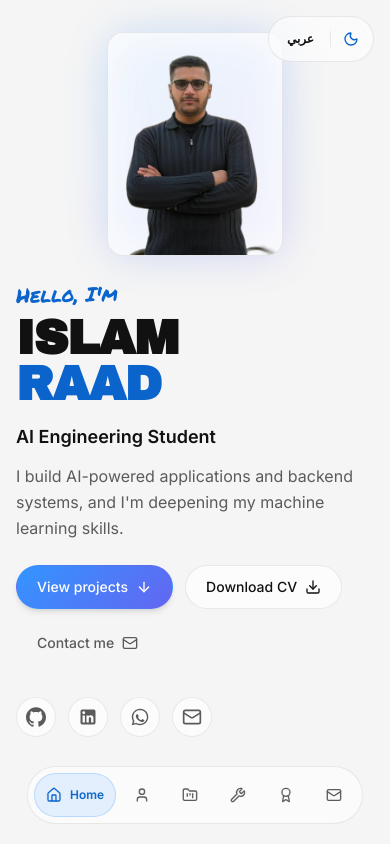
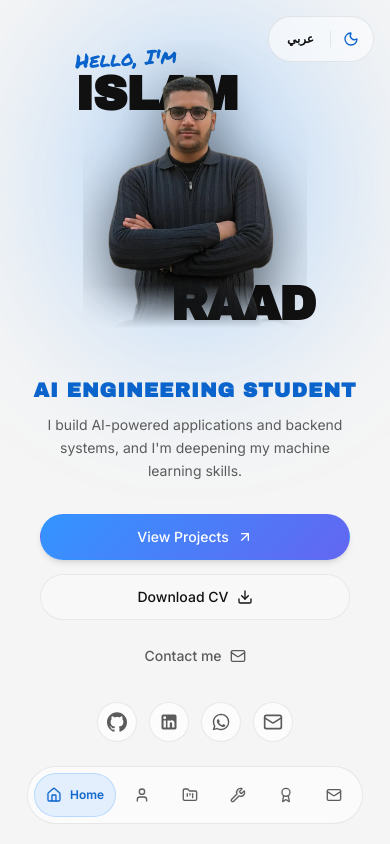
Before and after one commit to Islam-Raad-dev/Profile, a Next.js app: page / in a window 390 px wide. Shown: the top 844 px of the page. Built offline with nearby package versions, Linux system fonts and the light colour scheme; no server answers.

Commit message:
feat(hero): redesign home section to match desktop and mobile mockups

```diff
--- a/src/components/sections/hero/HeroSection.tsx
+++ b/src/components/sections/hero/HeroSection.tsx
@@ -1,6 +1,6 @@
 'use client';
 
-import React, { useState } from 'react';
+import React from 'react';
 import Image from 'next/image';
 import { motion, type Variants } from 'motion/react';
 import { CUBIC_EASE } from '@/lib/motion';
@@ -11,12 +11,11 @@ import { useLang } from '@/lib/i18n';
 import { useReducedMotion } from '@/lib/media';
 import { Button } from '@/components/ui/Button';
 import { SocialIcons } from '@/components/ui/SocialIcons';
-import { ArrowDown, Download, Mail } from 'lucide-react';
+import { ArrowUpRight, Download, Mail } from 'lucide-react';
 
 export function HeroSection() {
   const { lang, t } = useLang();
   const reducedMotion = useReducedMotion();
-  const [photoError, setPhotoError] = useState(false);
 
   const containerVariants: Variants = {
     hidden: { opacity: 0 },
@@ -49,121 +48,138 @@ export function HeroSection() {
     <section
       id="home"
       aria-labelledby="hero-name"
-      className="relative min-h-[calc(100vh-100px)] flex items-center justify-center pt-8 pb-16 md:py-20"
+      className="relative min-h-[calc(100vh-140px)] flex flex-col items-center justify-center pt-4 pb-12 md:py-12"
     >
       <div className="w-full max-w-6xl mx-auto px-4 sm:px-6 lg:px-8">
         <motion.div
           variants={containerVariants}
           initial="hidden"
           animate="visible"
-          className="grid grid-cols-1 md:grid-cols-12 gap-6 md:gap-12 items-center"
+          className="flex flex-col items-center justify-center text-center w-full"
         >
           <motion.div
             variants={itemVariants}
-            className="md:hidden flex justify-center w-full"
+            className="hidden md:flex items-center justify-center relative w-full"
           >
-            <div className="relative w-44 h-56">
-              <div className="absolute inset-0 rounded-2xl bg-[image:var(--gradient)] opacity-30 blur-xl scale-95" />
-              <div className="relative w-full h-full rounded-2xl border border-border bg-card overflow-hidden shadow-card flex items-center justify-center">
-                {!photoError ? (
+            <div className="flex-1 flex flex-col items-end text-end z-0 pe-2 lg:pe-4">
+              <span className="font-handwriting text-accent-text dark:text-accent text-2xl lg:text-3xl block transform -rotate-3 mb-1 select-none">
+                {t(profile.greeting)}
+              </span>
+              <h1
+                id="hero-name"
+                className="font-display font-black text-6xl md:text-7xl lg:text-8xl xl:text-9xl tracking-tight text-text uppercase leading-none select-none"
+              >
+                {profile.heroName.line1[lang]}
+              </h1>
+            </div>
+
+            <div className="relative z-10 shrink-0 w-64 md:w-72 lg:w-80 xl:w-96 h-80 md:h-[400px] lg:h-[450px] -mx-6 md:-mx-8 lg:-mx-12">
+              <div className="absolute inset-0 bg-accent/25 dark:bg-accent/35 blur-3xl rounded-full scale-110 pointer-events-none" />
+              <div className="relative w-full h-full [mask-image:linear-gradient(to_bottom,black_85%,transparent_100%)]">
                 <Image
                   src="/images/islam.png"
                   alt={t(profile.fullName)}
                   fill
-                    sizes="176px"
                   priority
-                    className="object-cover object-top"
-                    onError={() => setPhotoError(true)}
+                  sizes="(min-width: 1024px) 384px, 320px"
+                  className="object-contain object-bottom drop-shadow-[0_20px_35px_rgba(0,0,0,0.5)]"
                 />
-                ) : (
-                  <div className="w-full h-full flex items-center justify-center font-display text-4xl text-accent-text bg-accent-soft">
-                    IR
               </div>
-                )}
+            </div>
+
+            <div className="flex-1 flex flex-col items-start text-start z-0 ps-2 lg:ps-4">
+              <div className="h-7 lg:h-9 mb-1" aria-hidden="true" />
+              <span className="font-display font-black text-6xl md:text-7xl lg:text-8xl xl:text-9xl tracking-tight text-text uppercase leading-none select-none">
+                {profile.heroName.line2[lang]}
+              </span>
+            </div>
+          </motion.div>
+
+          <motion.div
+            variants={itemVariants}
+            className="flex md:hidden flex-col items-center justify-center relative w-full pt-2 pb-2"
+          >
+            <div className="relative w-64 h-80 sm:w-72 sm:h-92 flex items-center justify-center">
+              <div className="absolute inset-0 bg-accent/25 dark:bg-accent/35 blur-3xl rounded-full scale-110 pointer-events-none" />
+
+              <div className="absolute inset-0 flex flex-col justify-between py-4 pointer-events-none z-0">
+                <div className="text-start ps-2">
+                  <span className="font-handwriting text-accent-text dark:text-accent text-xl block transform -rotate-3 mb-0.5 select-none">
+                    {t(profile.greeting)}
+                  </span>
+                  <span className="font-display font-black text-5xl sm:text-6xl tracking-tight text-text uppercase leading-none select-none">
+                    {profile.heroName.line1[lang]}
+                  </span>
+                </div>
+                <div className="text-end pe-2">
+                  <span className="font-display font-black text-5xl sm:text-6xl tracking-tight text-text uppercase leading-none select-none">
+                    {profile.heroName.line2[lang]}
+                  </span>
+                </div>
+              </div>
+
+              <div className="relative z-10 w-56 h-72 sm:w-64 sm:h-80 [mask-image:linear-gradient(to_bottom,black_85%,transparent_100%)]">
+                <Image
+                  src="/images/islam.png"
+                  alt={t(profile.fullName)}
+                  fill
+                  priority
+                  sizes="288px"
+                  className="object-contain object-bottom drop-shadow-[0_15px_30px_rgba(0,0,0,0.6)]"
+                />
               </div>
             </div>
           </motion.div>
 
-          <div className="md:col-span-7 flex flex-col items-start text-start">
-            <motion.div variants={itemVariants} className="mb-2">
-              <span className="font-handwriting text-accent-text text-xl sm:text-2xl transform -rotate-1 inline-block">
-                {t(profile.greeting)}
-              </span>
-            </motion.div>
-
-            <motion.h1
-              id="hero-name"
-              variants={itemVariants}
-              className="text-5xl sm:text-6xl lg:text-7xl xl:text-8xl font-black font-display text-text uppercase tracking-tight leading-[0.95] mb-4"
-            >
-              <span className="block">{profile.heroName.line1[lang]}</span>
-              <span className="block text-accent-text">
-                {profile.heroName.line2[lang]}
-              </span>
-            </motion.h1>
-
-            <motion.div variants={itemVariants} className="mb-3">
-              <span className="text-lg sm:text-xl font-semibold text-text">
+          <motion.div variants={itemVariants} className="mt-6 sm:mt-8">
+            <h2 className="font-display font-bold text-accent-text dark:text-accent text-xl sm:text-2xl md:text-3xl tracking-wider uppercase">
               {t(profile.role)}
-              </span>
+            </h2>
           </motion.div>
 
           <motion.p
             variants={itemVariants}
-              className="text-base sm:text-lg text-text-muted max-w-xl leading-relaxed mb-6"
+            className="text-text-muted text-sm sm:text-base max-w-xl mx-auto text-center mt-2.5 sm:mt-3 leading-relaxed px-4"
           >
             {t(profile.shortBio)}
           </motion.p>
 
           <motion.div
             variants={itemVariants}
-              className="flex flex-wrap items-center gap-3 mb-8"
+            className="mt-8 sm:mt-10 flex flex-col sm:flex-row items-center justify-center gap-3.5 sm:gap-4 w-full max-w-md sm:max-w-none px-6 sm:px-0"
           >
-              <Button href="#projects" variant="primary" icon={<ArrowDown className="w-4 h-4" />}>
+            <Button
+              href="#projects"
+              variant="primary"
+              className="w-full sm:w-auto px-7 py-3 rounded-full shadow-[0_0_25px_rgba(51,149,255,0.4)]"
+              icon={<ArrowUpRight className="w-4 h-4 rtl:-scale-x-100" />}
+            >
               {t(ui['cta.viewProjects'])}
             </Button>
             <Button
               href={site.cvUrl}
               external
               variant="secondary"
+              className="w-full sm:w-auto px-7 py-3 rounded-full border border-border/80 bg-card/40 hover:bg-card/80"
               icon={<Download className="w-4 h-4" />}
             >
               {t(ui['cta.downloadCv'])}
             </Button>
-              <Button href="#contact" variant="ghost" icon={<Mail className="w-4 h-4" />}>
+            <Button
+              href="#contact"
+              variant="ghost"
+              className="w-auto py-2 text-text-muted hover:text-text"
+              icon={<Mail className="w-4 h-4" />}
+            >
               {t(ui['cta.contact'])}
             </Button>
           </motion.div>
 
-            <motion.div variants={itemVariants}>
-              <SocialIcons />
-            </motion.div>
-          </div>
-
           <motion.div
             variants={itemVariants}
-            className="hidden md:flex md:col-span-5 justify-center lg:justify-end"
+            className="mt-6 md:mt-0 flex justify-center md:absolute md:bottom-4 md:start-8 z-30"
           >
-            <div className="relative w-72 lg:w-80 h-96 lg:h-[420px]">
-              <div className="absolute inset-0 rounded-3xl bg-[image:var(--gradient)] opacity-25 blur-2xl scale-95" />
-              <div className="relative w-full h-full rounded-3xl border border-border bg-card overflow-hidden shadow-card flex items-center justify-center">
-                {!photoError ? (
-                  <Image
-                    src="/images/islam.png"
-                    alt={t(profile.fullName)}
-                    fill
-                    sizes="(min-width: 1024px) 320px, 288px"
-                    priority
-                    className="object-cover object-top"
-                    onError={() => setPhotoError(true)}
-                  />
-                ) : (
-                  <div className="w-full h-full flex items-center justify-center font-display text-6xl text-accent-text bg-accent-soft">
-                    IR
-                  </div>
-                )}
-              </div>
-            </div>
+            <SocialIcons rounded="full" size="md" />
           </motion.div>
         </motion.div>
       </div>
--- a/src/content/profile.ts
+++ b/src/content/profile.ts
@@ -13,7 +13,7 @@ export const profile = {
   greeting: { en: "Hello, I'm", ar: 'أهلاً، أنا' } as L,
   shortBio: {
     en: "I build AI-powered applications and backend systems, and I'm deepening my machine learning skills.",
-    ar: 'أبني تطبيقات مدعومة بالذكاء الاصطناعي وأنظمة خلفية (Backend)، وأعمّق مهاراتي في تعلّم الآلة.',
+    ar: 'أقوم ببناء تطبيقات وأنظمة خلفية مدعومة بالذكاء الاصطناعي، وأعمل على تعميق مهاراتي في تعلم الآلة.',
   } as L,
   longBio: {
     en: "Second-year AI Engineering student at the University of Mosul. I build AI-powered applications and backend systems, and I'm deepening my machine learning skills through Samsung Innovation Campus and GCI World. I'm seeking opportunities to learn and contribute to real-world AI and software projects.",
--- a/src/content/ui.ts
+++ b/src/content/ui.ts
@@ -7,9 +7,9 @@ export const ui: Record<string, L> = {
   'nav.skills': { en: 'Stack', ar: 'التقنيات' },
   'nav.achievements': { en: 'Achievements', ar: 'الإنجازات' },
   'nav.contact': { en: 'Contact', ar: 'تواصل' },
-  'cta.viewProjects': { en: 'View projects', ar: 'استعرض المشاريع' },
+  'cta.viewProjects': { en: 'View Projects', ar: 'عرض المشاريع' },
   'cta.downloadCv': { en: 'Download CV', ar: 'تحميل السيرة الذاتية' },
-  'cta.contact': { en: 'Contact me', ar: 'راسلني' },
+  'cta.contact': { en: 'Contact me', ar: 'تواصل معي' },
   'project.live': { en: 'Live demo', ar: 'التجربة الحية' },
   'project.code': { en: 'Source code', ar: 'الكود المصدري' },
   'project.featured': { en: 'Featured', ar: 'مميز' },
```
Also changed, not shown: src/components/ui/SocialIcons.tsx (+9 -2 lines). Lines whose indentation alone changed are shown as unchanged.
